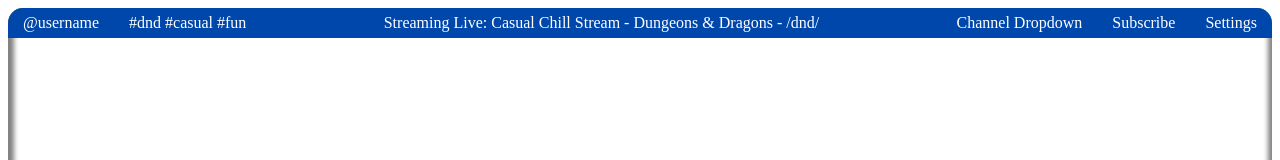
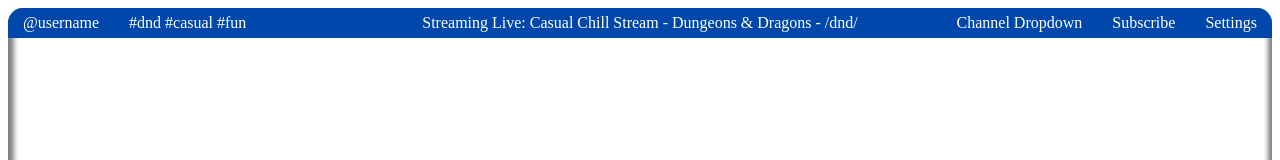
Before and after one commit to mds5793/Webdev, a plain HTML site: page fftv-testbed-latest/dist/index.html in a window 1280 px wide. Shown: the top 160 px of the page. Drawn offline with Linux system fonts and the light colour scheme.

Commit message:
Positioned title absolutely to remain centered always...

```diff
--- a/fftv-testbed-latest/dist/index.html
+++ b/fftv-testbed-latest/dist/index.html
@@ -14,11 +14,11 @@
     <ul>
       <li><a>@username</a></li>
       <li class="left"><a>#dnd #casual #fun</a></li>
-      <li><a>Streaming Live: Casual Chill Stream - Dungeons & Dragons - /dnd/</a></li>
       <li class="right"><a>Channel Dropdown</a></li>
       <li><a>Subscribe</a></li>
       <li><a>Settings</a></li>
     </ul>
+    <a class="title">Streaming Live: Casual Chill Stream - Dungeons & Dragons - /dnd/</a>
   </nav>
 </div>
 
--- a/fftv-testbed-latest/dist/style.css
+++ b/fftv-testbed-latest/dist/style.css
@@ -46,6 +46,28 @@
   background-color: #002b67;
 }
 
+.title {
+  position: absolute;
+  display: flex;
+  height: inherit;
+  top: 50%;
+  left: 50%;
+  transform: translate(-50%, -50%);
+  padding: 0 15px 0 15px;
+  color: white;
+  align-items: center;
+  user-select: none;
+  text-align: center;
+}
+
+.title:hover {
+  background-color: #003989;
+}
+
+.title:active {
+  background-color: #002b67;
+}
+
 .left {
   margin-right: auto;
 }
--- a/fftv-testbed-latest/src/style.css
+++ b/fftv-testbed-latest/src/style.css
@@ -46,6 +46,28 @@
   background-color: #002b67;
 }
 
+.title {
+  position: absolute;
+  display: flex;
+  height: inherit;
+  top: 50%;
+  left: 50%;
+  transform: translate(-50%, -50%);
+  padding: 0 15px 0 15px;
+  color: white;
+  align-items: center;
+  user-select: none;
+  text-align: center;
+}
+
+.title:hover {
+  background-color: #003989;
+}
+
+.title:active {
+  background-color: #002b67;
+}
+
 .left {
   margin-right: auto;
 }
```
Also changed, not shown: fftv-testbed-latest/src/index.html (+1 -1 lines).
